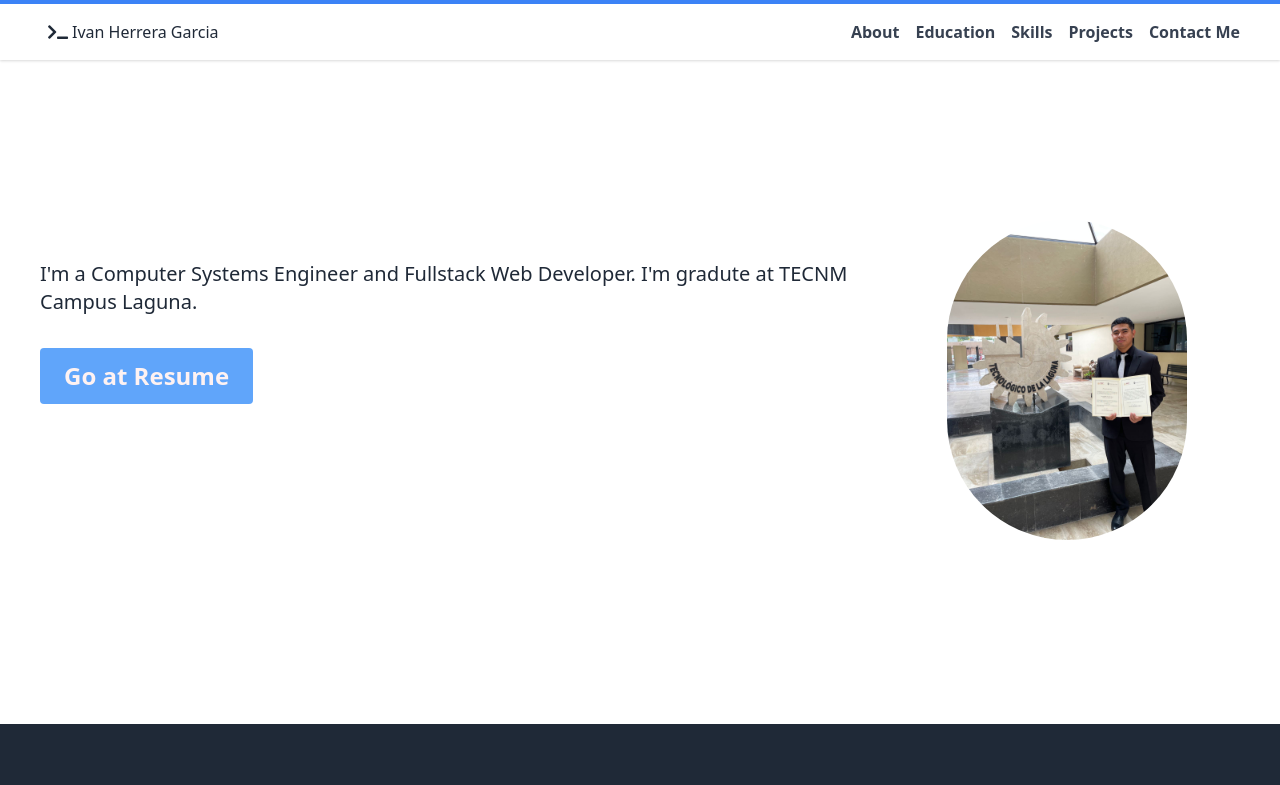
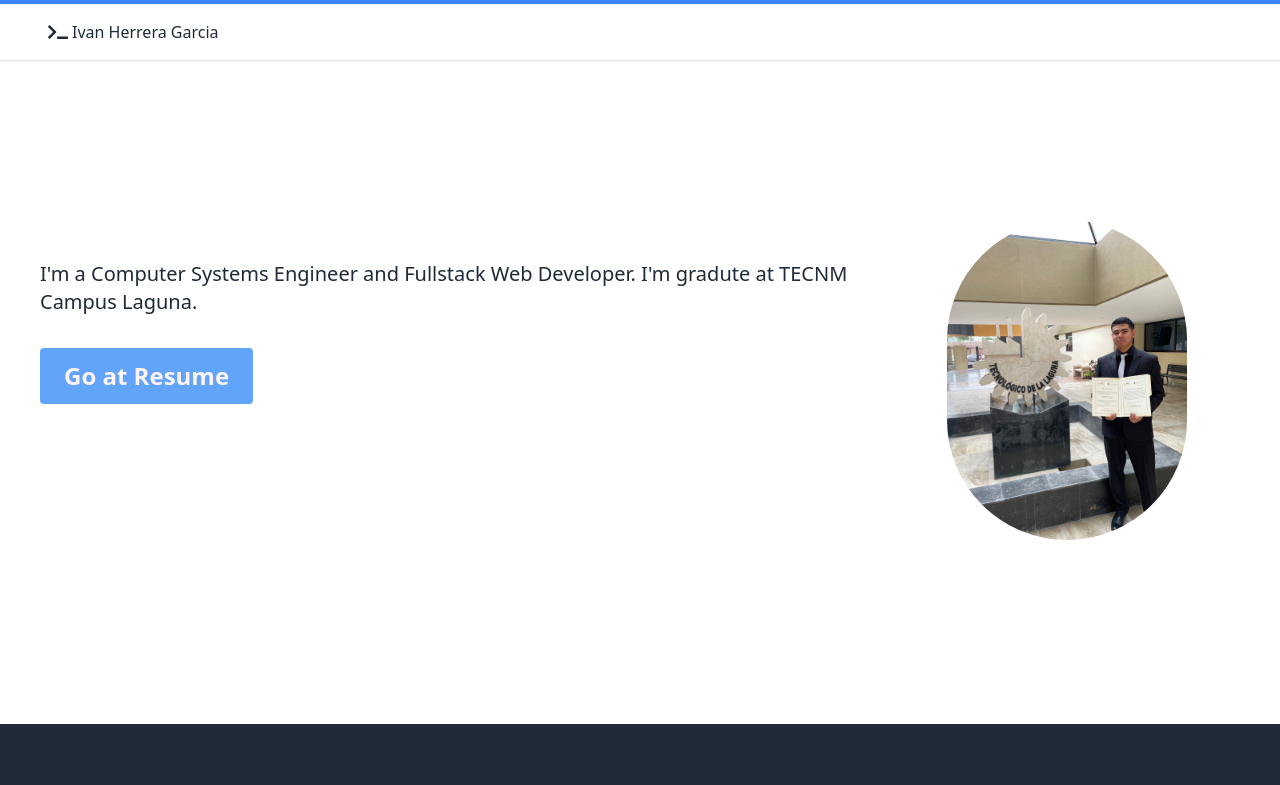
Before and after one commit to Ivan-Herrera-Garcia/portafolio-2024, a plain HTML site: page index.html in a window 1280 px wide. Shown: the top 785 px of the page. Drawn offline with nearby package versions, Linux system fonts and the light colour scheme; a script that the page names is missing.

Commit message:
Update index.html
++

```diff
--- a/index.html
+++ b/index.html
@@ -53,7 +53,7 @@
               </svg>
             </button>
           </div>
-          <nav :class="{'flex': open, 'hidden': !open}"
+<!--           <nav :class="{'flex': open, 'hidden': !open}"
             class="flex-col flex-grow pb-4 md:pb-0 hidden md:flex md:justify-end md:flex-row">
             <a id="about" class="flex items-center mx-2 font-semibold  text-gray-700 hover:text-indigo-600" href="#about">
               About
@@ -70,7 +70,7 @@
             <a id="contactme" class="flex items-center mx-2 font-semibold  text-gray-700 hover:text-indigo-600" href="#contact">
               Contact Me
             </a>
-          </nav>
+          </nav> -->
         </div>
       </div>
     </header>
```
